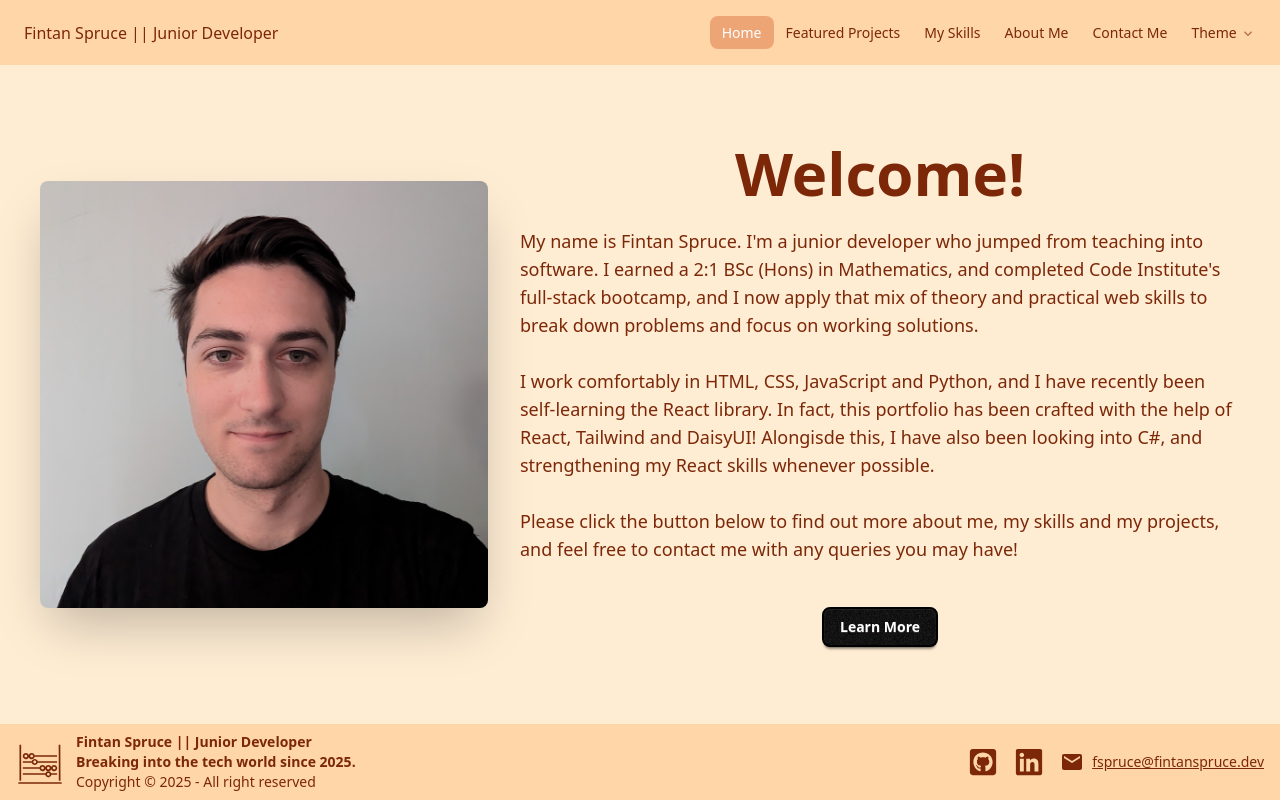
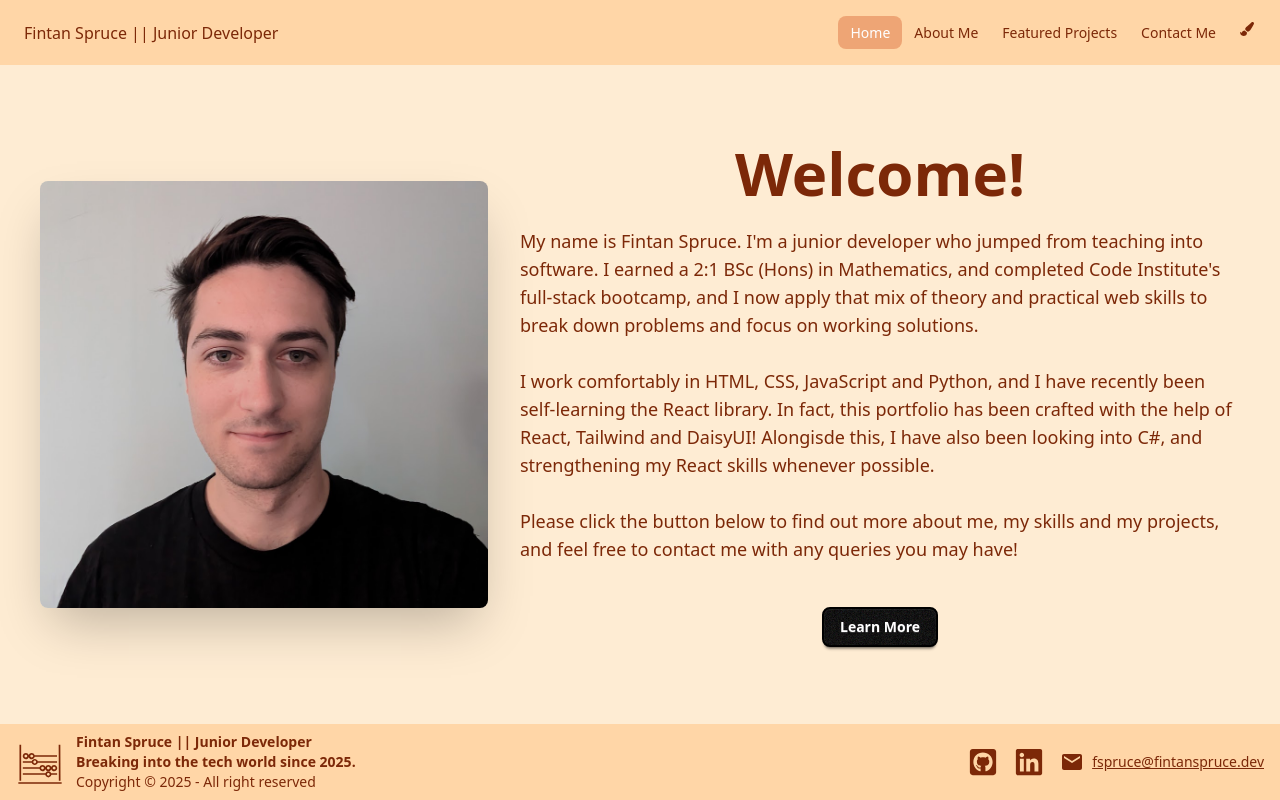
Before and after one commit to fspruce/portfolio-site, a React (Vite) app: page / in a window 1280 px wide. Built offline with nearby package versions, Linux system fonts and the light colour scheme.

Commit message:
Implement disappearing navbar when scrolling, ensure user's last used theme is saved to local storage for when user returns to site

```diff
--- a/package.json
+++ b/package.json
@@ -21,7 +21,8 @@
     "react-dom": "^19.2.0",
     "react-icons": "^5.5.0",
     "react-router-dom": "^7.12.0",
-    "tailwindcss": "^4.1.18"
+    "tailwindcss": "^4.1.18",
+    "usehooks-ts": "^3.1.1"
   },
   "devDependencies": {
     "@eslint/js": "^9.39.1",
--- a/src/App.jsx
+++ b/src/App.jsx
@@ -1,28 +1,45 @@
 import "./App.css";
+import useScrollDirection from "./hooks/useScrollDirection.js";
 import { Routes, Route, useNavigate } from "react-router-dom";
+import { useLocalStorage } from "usehooks-ts";
+import { useEffect } from "react";
 
 //Importing from the pages folder
 import LandingPage from "./pages/LandingPage.jsx";
 import AboutPage from "./pages/AboutPage.jsx";
 import ProjectsPage from "./pages/ProjectsPage";
-import SkillsPage from "./pages/SkillsPage";
 import ContactPage from "./pages/ContactPage";
 
 //Shared UI
 import Navbar from "./components/Navbar.jsx";
 import Footer from "./components/Footer.jsx";
-import { useState } from "react";
 
 export default function App() {
   const navigate = useNavigate();
-  const [currentTheme, setCurrentTheme] = useState(
-    document.documentElement.getAttribute("data-theme")
+  const scrollDirection = useScrollDirection();
+  console.log(scrollDirection);
+
+  const [currentTheme, setCurrentTheme] = useLocalStorage(
+    "theme",
+    "caramellatte"
   );
+  useEffect(() => {
+    if (currentTheme) {
+      document.documentElement.setAttribute("data-theme", currentTheme);
+    }
+  }, [currentTheme]);
 
   return (
     <>
       <div className="flex flex-col min-h-screen">
-        <nav>
+        <nav
+          className={
+            "sticky top-0 z-100 transition-all duration-300 ease-in-out " +
+            (scrollDirection === "down"
+              ? "-translate-y-full opacity-0"
+              : "translate-y-0 opacity-100")
+          }
+        >
           <Navbar
             navigate={navigate}
             currentTheme={currentTheme}
@@ -34,7 +51,6 @@ export default function App() {
             <Route path="/" element={<LandingPage navigate={navigate} />} />
             <Route path="/about" element={<AboutPage />} />
             <Route path="/projects" element={<ProjectsPage />} />
-            <Route path="/skills" element={<SkillsPage />} />
             <Route path="/contact" element={<ContactPage />} />
           </Routes>
         </main>
--- a/src/components/Navbar.jsx
+++ b/src/components/Navbar.jsx
@@ -11,9 +11,8 @@ export default function Navbar({ navigate, currentTheme, setCurrentTheme }) {
 
   const links = {
     Home: "/",
+    "About Me": "/about",
     "Featured Projects": "/projects",
-    "My Skills": "/skills",
-    "About Me": "/about",
     "Contact Me": "/contact",
   };
 
--- a/src/components/ThemeController.jsx
+++ b/src/components/ThemeController.jsx
@@ -1,3 +1,5 @@
+import { FaPaintBrush } from "react-icons/fa";
+
 export default function ThemeController({ setCurrentTheme }) {
   const themes = ["default", "light", "dark"];
   const themeElements = themes.map((theme) => (
@@ -15,22 +17,13 @@ export default function ThemeController({ setCurrentTheme }) {
 
   return (
     <>
-      <div className="dropdown">
+      <div className="dropdown max-w-9">
         <div tabIndex={0} role="button">
-          Theme &nbsp;
-          <svg
-            width="12px"
-            height="12px"
-            className="inline-block h-2 w-2 fill-current opacity-60"
-            xmlns="http://www.w3.org/2000/svg"
-            viewBox="0 0 2048 2048"
-          >
-            <path d="M1799 349l242 241-1017 1017L7 590l242-241 775 775 775-775z"></path>
-          </svg>
+          <FaPaintBrush />
         </div>
         <ul
           tabIndex="-1"
-          className="-mx-5 max-w-25 dropdown-content bg-base-300 rounded-box z-1 w-52 p-2 shadow-2xl"
+          className="-ml-3 dropdown-content bg-base-300 rounded-box z-1 w-52 p-2 shadow-2xl lg:-mx-15 lg:my-5 lg:max-w-25"
         >
           {themeElements}
         </ul>
--- /dev/null
+++ b/src/hooks/useScrollDirection.js
@@ -0,0 +1,27 @@
+import { useState, useEffect } from "react";
+
+export default function useScrollDirection() {
+  const [scrollDirection, setScrollDirection] = useState(null);
+
+  useEffect(() => {
+    let lastScrollY = window.pageYOffset;
+
+    const updateScrollDirection = () => {
+      const scrollY = window.pageYOffset;
+      const direction = scrollY > lastScrollY ? "down" : "up";
+      if (
+        direction !== scrollDirection &&
+        (scrollY - lastScrollY > 10 || scrollY - lastScrollY < -10)
+      ) {
+        setScrollDirection(direction);
+      }
+      lastScrollY = scrollY > 0 ? scrollY : 0;
+    };
+    window.addEventListener("scroll", updateScrollDirection); // add event listener
+    return () => {
+      window.removeEventListener("scroll", updateScrollDirection); // clean up
+    };
+  }, [scrollDirection]);
+
+  return scrollDirection;
+}
--- a/src/pages/SkillsPage.jsx
+++ /dev/null
@@ -1,3 +0,0 @@
-export default function SkillsPage() {
-  return <a href="/">← Go Back </a>;
-}
```
Also changed, not shown: 1 other file (tests, documents, lock files or other folders).
